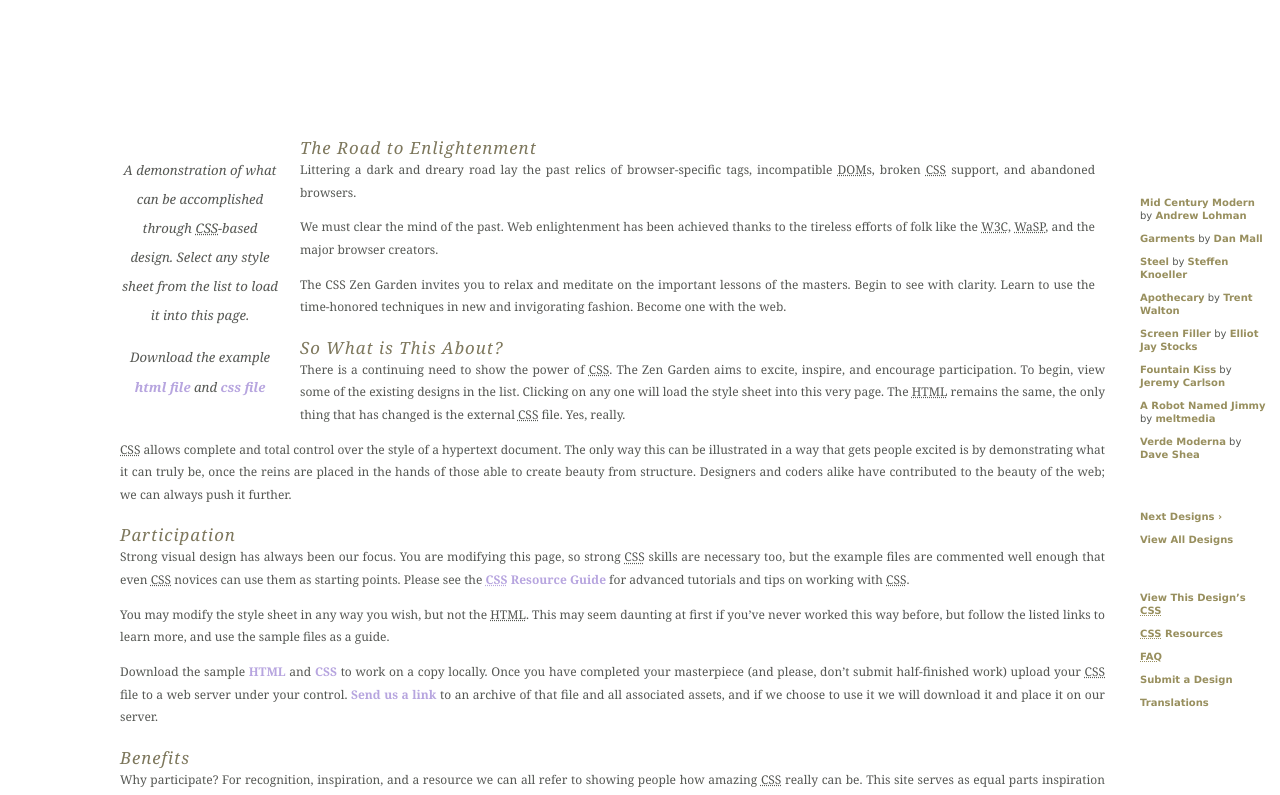
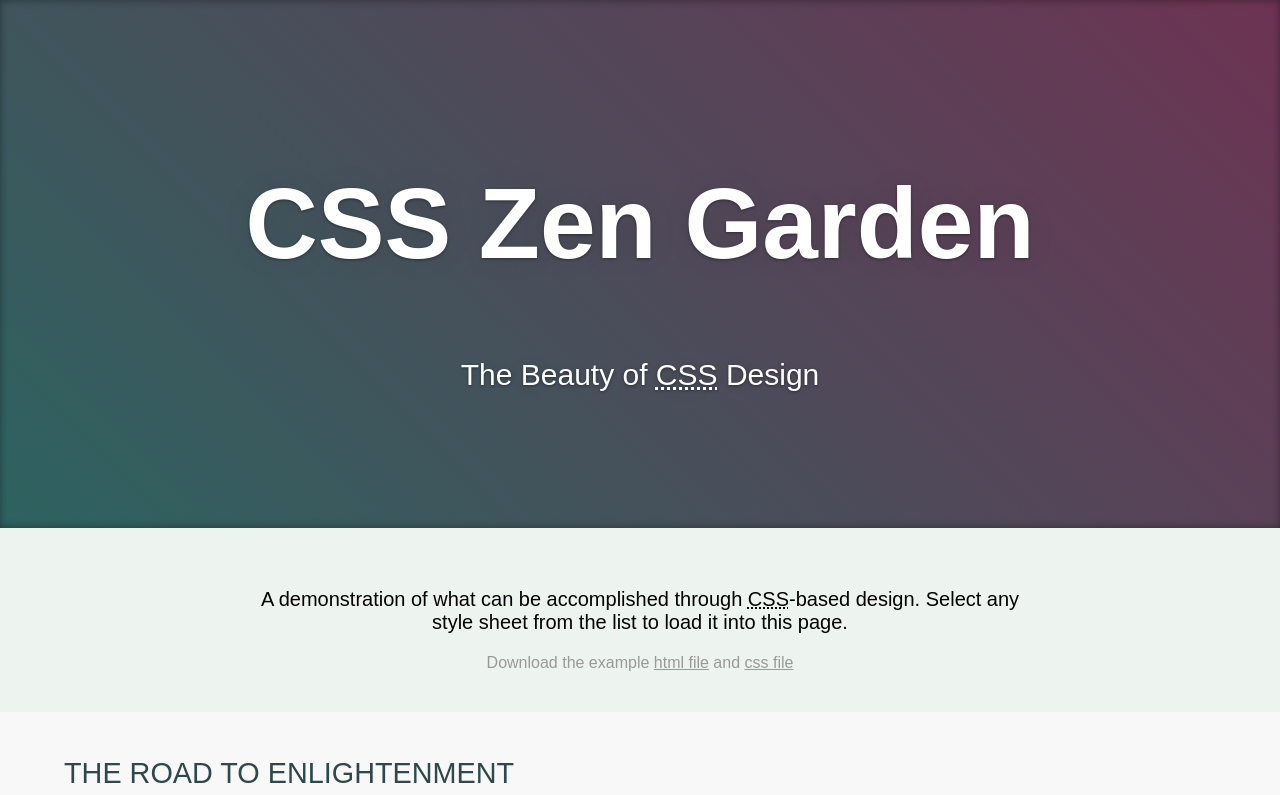
Before and after one commit to leverz/warm-up, a website: page html/index.html in a window 1280 px wide. Shown: the top 795 px of the page. Drawn offline with Linux system fonts and the light colour scheme.

Commit message:
wangz.css完成

```diff
--- /dev/null
+++ b/css/wangz.less
@@ -0,0 +1,180 @@
+html,
+body {
+	margin: 0;
+	font-family: "Microsoft YaHei", "Hiragino Sans GB", SimHei, Arial, Helvetica, sans-serif;
+	overflow-x: hidden;
+	box-sizing: border-box;
+	background: #edf4f0;
+}
+a{
+	color: #333;
+	text-decoration: underline;
+}
+.preamble{
+	background: #F8F8F8;
+}
+.page-wrapper{
+	position: relative;
+	overflow: hidden;
+	.intro{
+		header{
+			padding: 90px 0 110px;
+			margin-bottom: 0;
+			color: #fff;
+			position: relative;
+			text-align: center;
+			text-shadow: 0 1px 3px rgba(0,0,0,.4),0 0 30px rgba(0,0,0,.075);
+			background: linear-gradient(45deg,#2d6360 0,#6d3353 100%);
+			box-shadow: inset 0 3px 7px rgba(0,0,0,.2),inset 0 -3px 7px rgba(0,0,0,.2);
+			h1{
+				font-size: 100px;
+				font-weight: 700;
+				line-height: 1;
+			}
+			h2{
+				font-size: 30px;
+				font-weight: 200;
+				line-height: 1.25;
+			}
+		}
+		.summary{
+			text-align: center;
+			margin: 0 auto;
+			font-weight: 200;
+			margin-bottom: 40px;
+			margin-top: 60px;
+			width: 60%;
+			margin-left: auto;
+			margin-right: auto;
+			p:first-child{
+				font-size: 20px;
+			}
+			p:last-child{
+				color: #999;
+				a{
+					color: #999;
+					text-decoration: underline;
+				}
+			}
+		}
+		.preamble{
+			width: 100%;
+			padding: 1em 5%;
+			color: #2e484c;
+			float: left;
+			box-sizing: border-box;
+			h3{
+				text-transform: uppercase;
+				font-size: 1.8em;
+				font-weight: lighter;
+			}
+		}
+	}
+	.main{
+		float: left;
+		width: 60%;
+		margin-bottom: 120px;
+		.explanation{
+			float: left;
+			background: rgb(31, 31, 35);
+			padding: 1em 5% 1em 10%;
+			color: #2e484c;
+			box-sizing: border-box;
+			h3{
+				color: #fff;
+			}
+			p{
+				color: #717171;
+			}
+		}
+		.participation{
+			&:extend(.page-wrapper .main .explanation);
+			background: #F8F8F8;
+		}
+		.benefits{
+			&:extend(.page-wrapper .main .explanation);
+			h3{
+				color: #fff;
+			}
+			p{
+				color: #717171;
+			}
+		}
+		.requirements{
+			&:extend(.page-wrapper .main .explanation);
+			background: #F8F8F8;
+		}
+		h3{
+			text-transform: uppercase;
+			font-size: 1.8em;
+			font-weight: lighter;
+		}
+		footer{
+			float: left;
+			position: absolute;
+			width: 100%;
+			bottom: 0;
+			color: #fff;
+			text-align: center;
+			text-shadow: 0 1px 3px rgba(0,0,0,.4),0 0 30px rgba(0,0,0,.075);
+			background: linear-gradient(45deg,#6d3353 0,#2d6360 100%);
+			box-shadow: inset 0 3px 7px rgba(0,0,0,.2),inset 0 -3px 7px rgba(0,0,0,.2);
+			padding: 50px 0;
+			a{
+				color: rgba(255, 255, 255, 0.5);
+				text-decoration: none;
+				margin: 20px;
+				&:hover{
+					color: rgba(255, 255, 255, 0.8);
+				}
+			}
+		}
+	}
+	.sidebar{
+		float: left;
+		width: 40%;
+		padding-left: 15px;
+		padding-right: 15px;
+		box-sizing: border-box;
+		text-align: center;
+		background: #edf4f0;
+		.wrapper{
+			padding: 20px;
+			h3{
+				font-weight: lighter;
+				text-align: left;
+				color: #49968e;
+			}
+		}
+	}
+	ul,ul > li{
+		list-style: none;
+		margin: 20px;
+		font-style: italic;
+		text-align: left;
+		color: #ccc;
+		// border-bottom: 1px solid #ccc;
+		// &:last-child{
+		// 	border-bottom: 0;
+		// }
+		a:first-child{
+			display: block;
+			text-transform: uppercase;
+			color: #607476;
+			text-decoration: none;
+			font-size: 1.2em;
+			font-style: normal;
+			&:hover{
+				color: #49968e;
+			}
+		}
+		a.designer-name{
+			color: #0d8ba1;
+			font-style: normal;
+			text-decoration: none;
+			&:hover{
+				color: #49968e;
+			}
+		}
+	}
+}
--- a/html/index.html
+++ b/html/index.html
@@ -4,7 +4,7 @@
 	<meta charset="utf-8">
 	<title>CSS Zen Garden: The Beauty of CSS Design</title>
 
-	<link rel="stylesheet" media="screen" href="../css/style.css">
+	<link rel="stylesheet" media="screen" href="../css/wangz.css">
 	<link rel="alternate" type="application/rss+xml" title="RSS" href="http://www.csszengarden.com/zengarden.xml">
 
 	<meta name="viewport" content="width=device-width, initial-scale=1.0">
```
Also changed, not shown: css/wangz.css.
